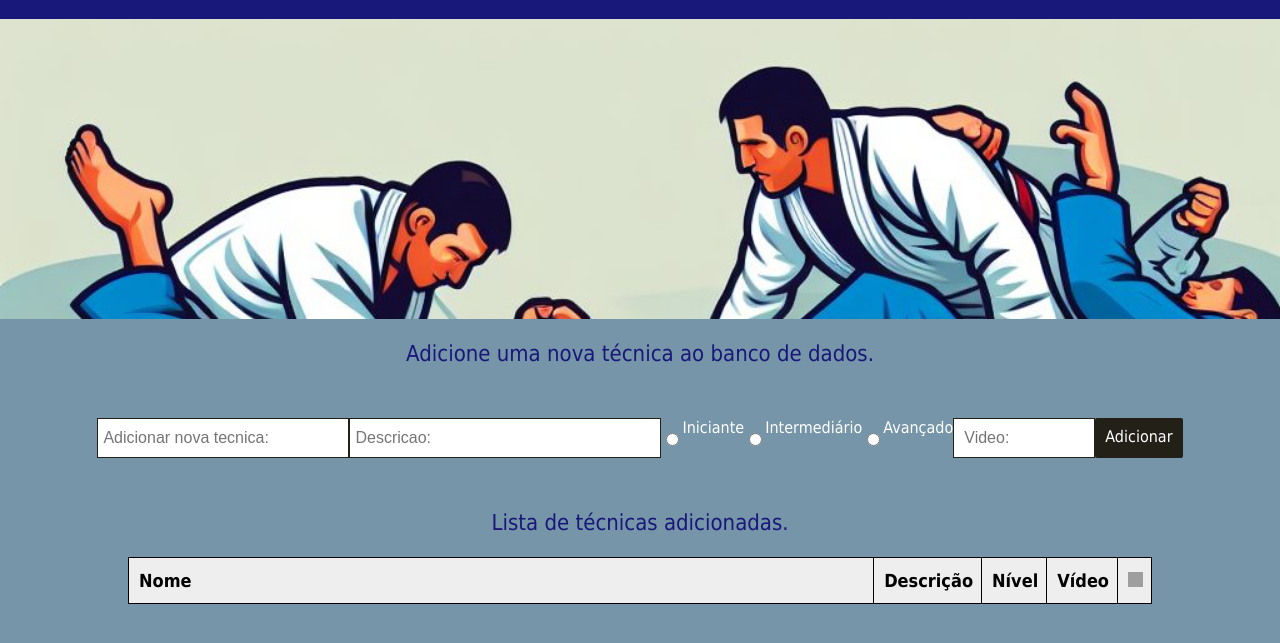
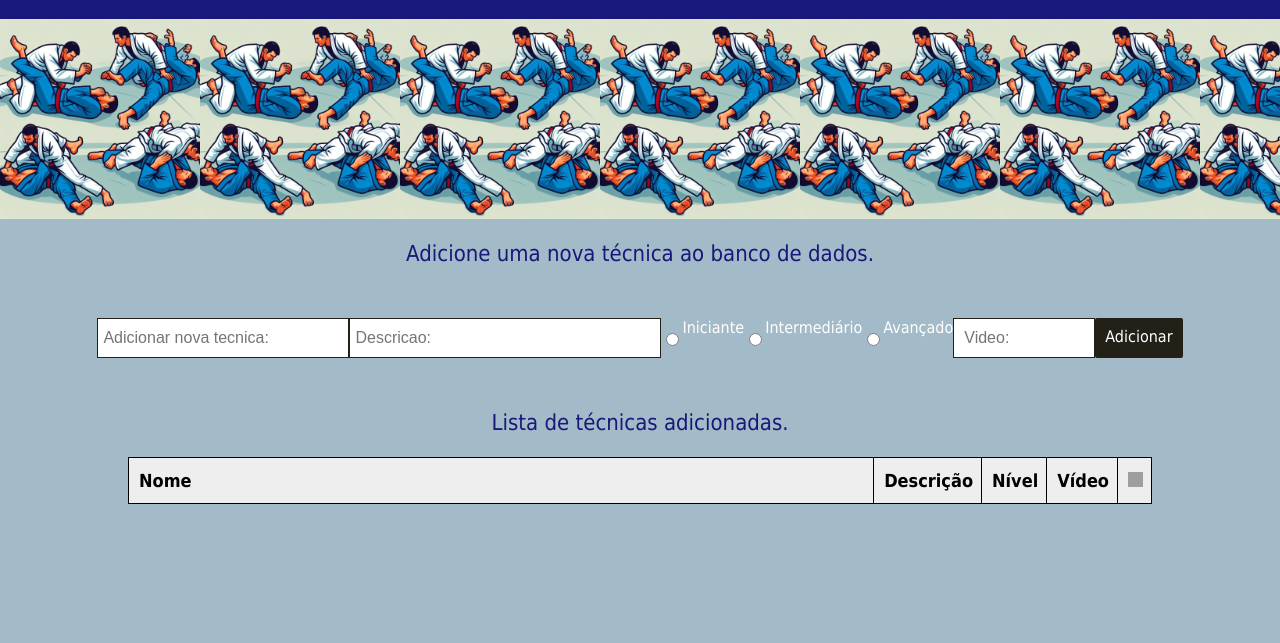
Before and after one commit to jorgejgleandro/bjj_log_app_front, a plain HTML site: page index.html in a window 1280 px wide. Shown: the part 53-696 px from the top of the page. Drawn offline with Linux system fonts and the light colour scheme; no server answers; grey boxes are pictures that could not be loaded.

Commit message:
(1) Labels for radio buttons. (2) Changing colors and bg img size

```diff
--- a/index.html
+++ b/index.html
@@ -17,9 +17,7 @@
         <div class="title">
             <h2>Técnicas Aprendidas de Brazilian Jiu-Jitsu</h2>
         </div>
-        <div class="banner">
-            <img src="./img/positions.jpg" alt="y">
-        </div>
+        <div class="banner"></div>
     </header>
 
     <!-- Opções para adicionar um novo item -->
@@ -27,9 +25,12 @@
     <section class="newItem">
         <input type="text" id="newTecnica" placeholder="Adicionar nova tecnica:">
         <input type="text" id="newDescricao" placeholder="Descricao:">
-        <input type="radio" name="newNivel" value="Iniciante">Iniciante
-        <input type="radio" name="newNivel" value="Intermediário">Intermediário
-        <input type="radio" name="newNivel" value="Avançado">Avançado
+        <input type="radio" id="iniciante" name="newNivel" value="Iniciante">
+        <label for="iniciante">Iniciante</label>
+        <input type="radio" id="intermediario" name="newNivel" value="Intermediário">
+        <label for="intermediario">Intermediário</label>
+        <input type="radio" id="avancado" name="newNivel" value="Avançado">
+        <label for="avancado">Avançado</label>
         <input type="text" id="newVideo" placeholder="Video:">
         <span onclick="newItem()" class="addBtn">Adicionar</span>
     </section>
--- a/styles.css
+++ b/styles.css
@@ -5,11 +5,11 @@ li {
     box-sizing: border-box;
     margin: 0;
     padding: 0;
-    background-color: rgb(118, 149, 168);
+    background-color: rgb(163, 186, 200);
 }
 
 header {
-    background-color: rgb(118, 149, 168);
+    background-color: rgb(163, 186, 200);
     text-align: center;
     position: relative;
     width: 100%;
@@ -26,18 +26,17 @@ header {
 }
 
 .banner {
-    height: 300px;
+    height: 200px;
     overflow: hidden;
+    background-image: url('./img/positions.jpg');
+    background-size: 200px 200px;
 }
 
-.banner img {
-    margin: 0px 0px 0px 0px;
-    width: 100%;
-    background-repeat: repeat-y;
-}
+
+
 
 .newItem {
-    background-color: rgb(118, 149, 168);
+    background-color: rgb(163, 186, 200);
     padding: 30px 40px;
     color: white;
     display: flex;
```
